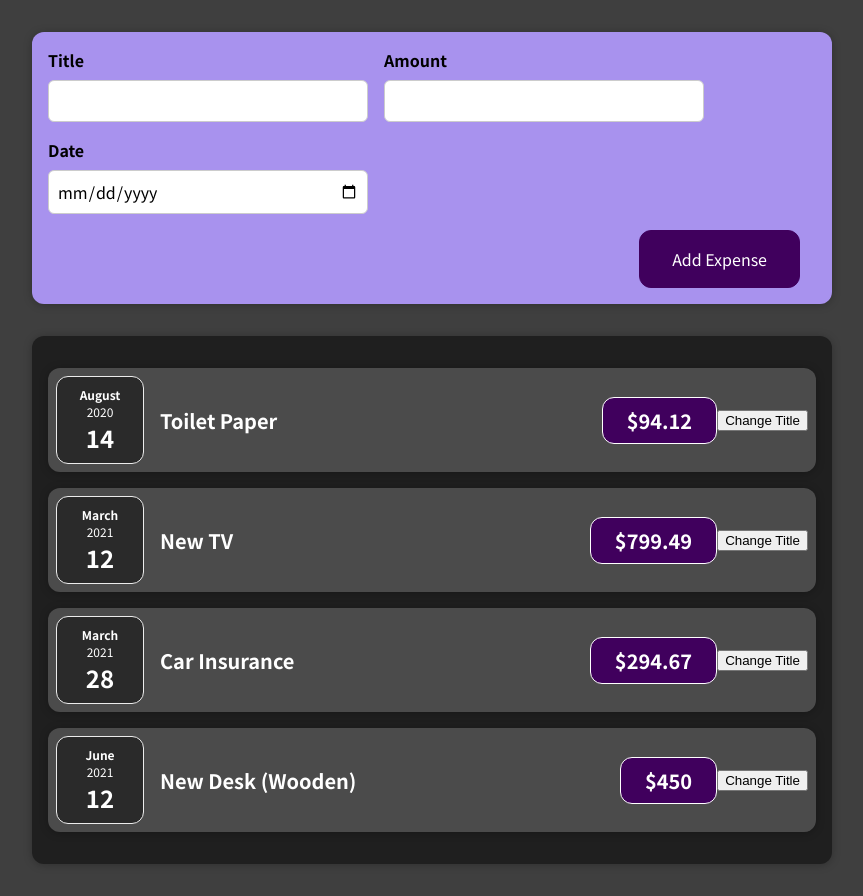
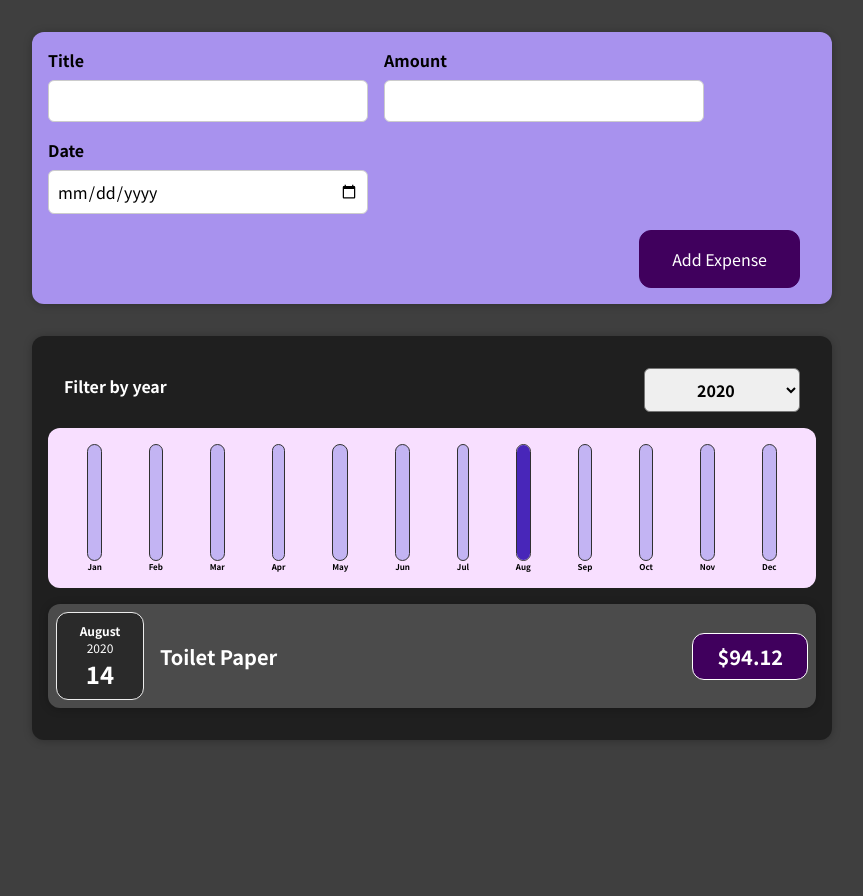
Before and after one commit to SyedAhmedRaza-2019/Expenses-Tracker, a React (Create React App) app: page / in a window 1280 px wide. Shown: the whole page, without its empty margins (208-1071 px from the left). After the commit the page ends 800 px from the top, so only its background shows below. Built offline with nearby package versions, Linux system fonts and the light colour scheme.

Commit message:
Project Done !!!

```diff
--- a/src/App.jsx
+++ b/src/App.jsx
@@ -1,9 +1,8 @@
-import React from "react";
+import React,{useState} from "react";
 import Expenses from "./Components/Expenses/Expenses";
 import NewExpense from "./Components/NewExpense/NewExpense";
 
-function App() {
-  const expenses = [
+const DUMMY_EXPENSES = [
   {
     id: 'e1',
     title: 'Toilet Paper',
@@ -30,8 +29,13 @@
   },
 ];
 
+function App() {
+  const [expenses,setExpenses]=useState(DUMMY_EXPENSES);
+
   const addExpenseHandler=(expense)=>{
-    console.log(expense);
+    setExpenses((prevExpenses)=>{
+      return [expense,...prevExpenses]
+    });
   }
 
   return (
--- /dev/null
+++ b/src/Components/Chart/Chart.css
@@ -0,0 +1,9 @@
+.chart {
+  padding: 1rem;
+  border-radius: 12px;
+  background-color: #f8dfff;
+  text-align: center;
+  display: flex;
+  justify-content: space-around;
+  height: 10rem;
+}
--- /dev/null
+++ b/src/Components/Chart/Chart.jsx
@@ -0,0 +1,24 @@
+import React from 'react';
+
+import ChartBar from './ChartBar';
+import './Chart.css';
+
+function Chart (props) {
+  const dataPointValues = props.dataPoints.map(dataPoint => dataPoint.value);
+  const totalMaximum = Math.max(...dataPointValues);
+
+  return (
+    <div className='chart'>
+      {props.dataPoints.map((dataPoint) => (
+        <ChartBar
+          key={dataPoint.label}
+          value={dataPoint.value}
+          maxValue={totalMaximum}
+          label={dataPoint.label}
+        />
+      ))}
+    </div>
+  );
+};
+
+export default Chart;
--- /dev/null
+++ b/src/Components/Chart/ChartBar.css
@@ -0,0 +1,30 @@
+.chart-bar {
+  height: 100%;
+  display: flex;
+  flex-direction: column;
+  align-items: center;
+}
+
+.chart-bar__inner {
+  height: 100%;
+  width: 100%;
+  border: 1px solid #313131;
+  border-radius: 12px;
+  background-color: #c3b4f3;
+  overflow: hidden;
+  display: flex;
+  flex-direction: column;
+  justify-content: flex-end;
+}
+
+.chart-bar__fill {
+  background-color: #4826b9;
+  width: 100%;
+  transition: all 0.3s ease-out;
+}
+
+.chart-bar__label {
+  font-weight: bold;
+  font-size: 0.5rem;
+  text-align: center;
+}
--- /dev/null
+++ b/src/Components/Chart/ChartBar.jsx
@@ -0,0 +1,25 @@
+import React from 'react';
+
+import './ChartBar.css';
+
+function ChartBar (props) {
+  let barFillHeight = '0%';
+
+  if (props.maxValue > 0) {
+    barFillHeight = Math.round((props.value / props.maxValue) * 100) + '%';
+  }
+
+  return (
+    <div className='chart-bar'>
+      <div className='chart-bar__inner'>
+        <div
+          className='chart-bar__fill'
+          style={{ height: barFillHeight }}
+        ></div>
+      </div>
+      <div className='chart-bar__label'>{props.label}</div>
+    </div>
+  );
+};
+
+export default ChartBar;
--- a/src/Components/Expenses/ExpenseItem.jsx
+++ b/src/Components/Expenses/ExpenseItem.jsx
@@ -1,22 +1,18 @@
 import Card from '../UI/Card';
 import ExpenseDate from './ExpenseDate';
 import './ExpenseItem.css'
-import React,{useState} from 'react';
+import React from 'react';
 function ExpenseItem(props) {
-   const [title,setTitle]=useState(props.title);
-   const clickHandler=()=>{
-      setTitle("Updated!");
-      console.log(title);
-   };
    return (
-      <Card className='expense-item'>
-         <ExpenseDate date={props.date}/>
-         <div className='expense-item__description'>
-            <h2>{title}</h2>
-            <div className='expense-item__price'>${props.amount}</div>
-         </div>
-         <button onClick={clickHandler}>Change Title</button>
-      </Card>
+      <li>
+         <Card className='expense-item'>
+            <ExpenseDate date={props.date} />
+            <div className='expense-item__description'>
+               <h2>{props.title}</h2>
+               <div className='expense-item__price'>${props.amount}</div>
+            </div>
+         </Card>
+      </li>
    )
 }
 
--- a/src/Components/Expenses/Expenses.jsx
+++ b/src/Components/Expenses/Expenses.jsx
@@ -1,30 +1,28 @@
-import ExpenseItem from './ExpenseItem';
 import Card from '../UI/Card';
+import React, { useState } from 'react';
+import ExpensesFilter from './ExpensesFilter'
+import ExpensesList from './ExpensesList';
+import ExpensesChart from './ExpensesChart'
 import './Expenses.css';
-import React from 'react';
+
 function Expenses(props) {
+  const [filteredYear, setFilteredYear] = useState('2020');
+
+
+
+  const filterChangeHandler = (selectedYear) => {
+    setFilteredYear(selectedYear);
+  }
+
+  const filteredExpenses = props.items.filter((expense) => {
+    return expense.date.getFullYear().toString() === filteredYear;
+  });
+
   return (
     <Card className="expenses">
-      <ExpenseItem
-        title={props.items[0].title}
-        amount={props.items[0].amount}
-        date={props.items[0].date}
-      />
-      <ExpenseItem
-        title={props.items[1].title}
-        amount={props.items[1].amount}
-        date={props.items[1].date}
-      />
-      <ExpenseItem
-        title={props.items[2].title}
-        amount={props.items[2].amount}
-        date={props.items[2].date}
-      />
-      <ExpenseItem
-        title={props.items[3].title}
-        amount={props.items[3].amount}
-        date={props.items[3].date}
-      />
+      <ExpensesFilter selected={filteredYear} onChangeFilter={filterChangeHandler} />
+      <ExpensesChart expenses={filteredExpenses}/>
+      <ExpensesList items={filteredExpenses}/>
     </Card>
   );
 }
--- /dev/null
+++ b/src/Components/Expenses/ExpensesChart.jsx
@@ -0,0 +1,29 @@
+import React from 'react';
+
+import Chart from '../Chart/Chart';
+
+function ExpensesChart(props){
+  const chartDataPoints = [
+    { label: 'Jan', value: 0 },
+    { label: 'Feb', value: 0 },
+    { label: 'Mar', value: 0 },
+    { label: 'Apr', value: 0 },
+    { label: 'May', value: 0 },
+    { label: 'Jun', value: 0 },
+    { label: 'Jul', value: 0 },
+    { label: 'Aug', value: 0 },
+    { label: 'Sep', value: 0 },
+    { label: 'Oct', value: 0 },
+    { label: 'Nov', value: 0 },
+    { label: 'Dec', value: 0 },
+  ];
+
+  for (const expense of props.expenses) {
+    const expenseMonth = expense.date.getMonth(); // starting at 0 => January => 0
+    chartDataPoints[expenseMonth].value += expense.amount;
+  }
+
+  return <Chart dataPoints={chartDataPoints} />;
+};
+
+export default ExpensesChart;
--- /dev/null
+++ b/src/Components/Expenses/ExpensesFilter.css
@@ -0,0 +1,24 @@
+.expenses-filter {
+  color: white;
+  padding: 0 1rem;
+}
+
+.expenses-filter__control {
+  display: flex;
+  width: 100%;
+  align-items: center;
+  justify-content: space-between;
+  margin: 1rem 0;
+}
+
+.expenses-filter label {
+  font-weight: bold;
+  margin-bottom: 0.5rem;
+}
+
+.expenses-filter select {
+  font: inherit;
+  padding: 0.5rem 3rem;
+  font-weight: bold;
+  border-radius: 6px;
+}
--- /dev/null
+++ b/src/Components/Expenses/ExpensesFilter.jsx
@@ -0,0 +1,24 @@
+import React from 'react';
+
+import './ExpensesFilter.css';
+
+const ExpensesFilter = (props) => {
+  const dropdownChangeHandler = (event) => {
+    props.onChangeFilter(event.target.value);
+  };
+  return (
+    <div className='expenses-filter'>
+      <div className='expenses-filter__control'>
+        <label>Filter by year</label>
+        <select value={props.selected} onChange={dropdownChangeHandler}>
+          <option value='2022'>2022</option>
+          <option value='2021'>2021</option>
+          <option value='2020'>2020</option>
+          <option value='2019'>2019</option>
+        </select>
+      </div>
+    </div>
+  );
+};
+
+export default ExpensesFilter;
--- /dev/null
+++ b/src/Components/Expenses/ExpensesList.css
@@ -0,0 +1,9 @@
+.expenses-list {
+  list-style: none;
+  padding: 0;
+}
+
+.expenses-list__fallback {
+  color: white;
+  text-align: center;
+}
--- /dev/null
+++ b/src/Components/Expenses/ExpensesList.jsx
@@ -0,0 +1,25 @@
+import React from 'react';
+
+import ExpenseItem from './ExpenseItem';
+import './ExpensesList.css';
+
+const ExpensesList = (props) => {
+  if (props.items.length === 0) {
+    return <h2 className='expenses-list__fallback'>Found no expenses.</h2>;
+  }
+
+  return (
+    <ul className='expenses-list'>
+      {props.items.map((expense) => (
+        <ExpenseItem
+          key={expense.id}
+          title={expense.title}
+          amount={expense.amount}
+          date={expense.date}
+        />
+      ))}
+    </ul>
+  );
+};
+
+export default ExpensesList;
```
Lines whose indentation alone changed are shown as unchanged.
